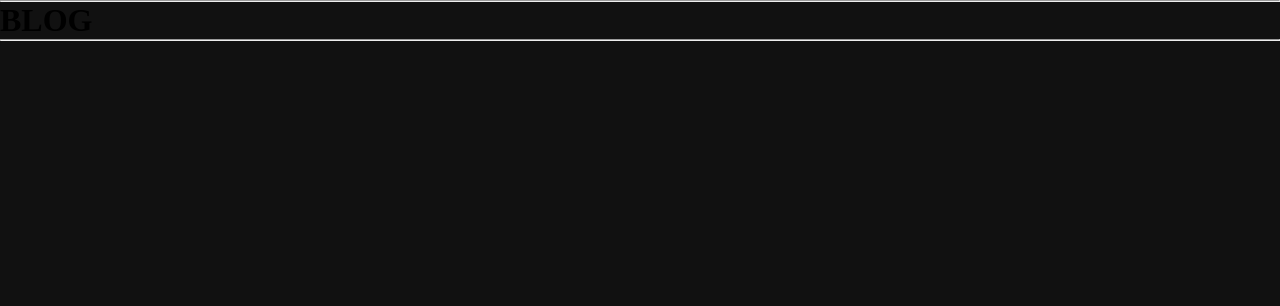
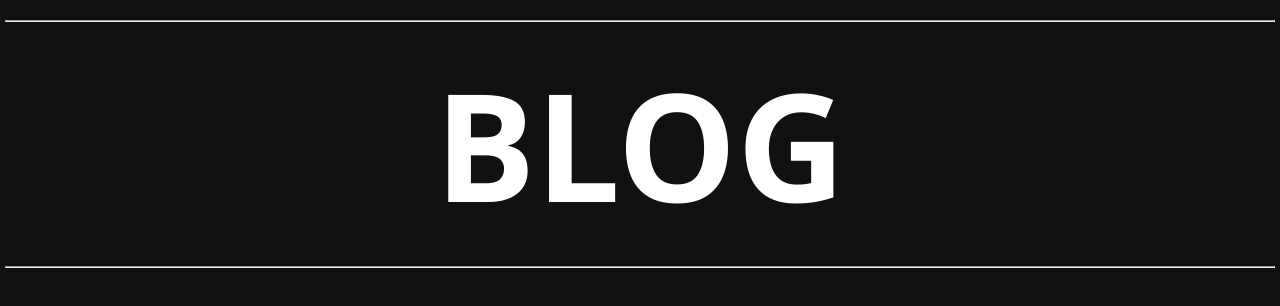
Before and after one commit to byatrizmoura/angular-blog-project, an Angular app: page / in a window 1280 px wide. Shown: the top 306 px of the page. Built offline with nearby package versions, Linux system fonts and the light colour scheme.

Commit message:
component menu-title

```diff
--- a/src/app/components/menu-title/menu-title.component.css
+++ b/src/app/components/menu-title/menu-title.component.css
@@ -0,0 +1,15 @@
+.container_menu-title {
+  color: white;
+}
+
+.container_menu-title > h1 {
+ margin: 15px auto;
+ font-size: 150px;
+ display: flex;
+ font-family: 'Segoe UI', Tahoma, Geneva, Verdana, sans-serif;
+ justify-content: center;
+}
+
+.container_menu-title > hr {
+  margin: 20px 5px;
+}
```
